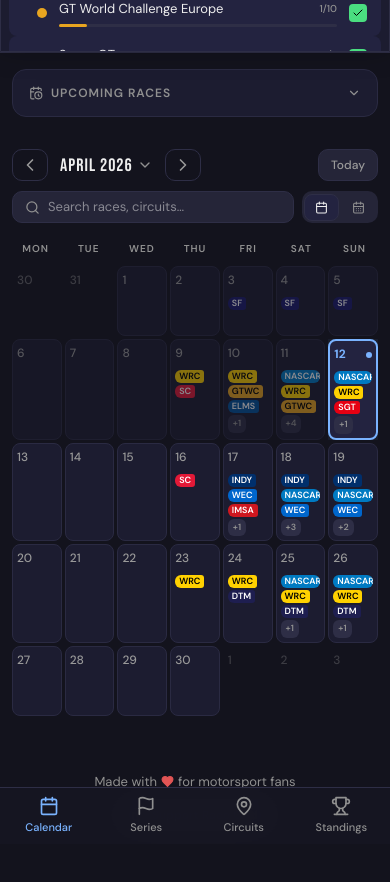
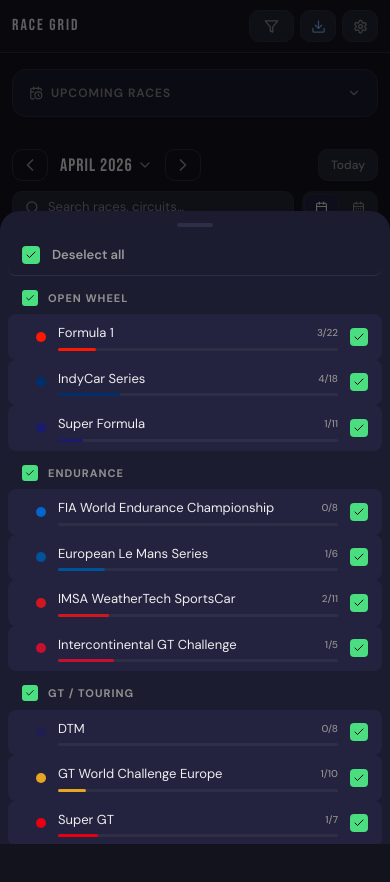
Before and after one commit to bogdankf1/race-grid, a Next.js app: page / in a window 390 px wide. Both pictures are taken after a click on the button 271 px from the left and 26 px from the top of the page. Shown: the top 882 px of the page. Built offline with nearby package versions, Linux system fonts and the light colour scheme.

Commit message:
Add detailed runbook for adding new racing series; improve notification and filter components with mobile-friendly UI enhancements

```diff
--- a/src/components/NotificationSettings.tsx
+++ b/src/components/NotificationSettings.tsx
@@ -1,6 +1,7 @@
 'use client'
 
 import { useState, useRef, useEffect } from 'react'
+import { createPortal } from 'react-dom'
 import { Bell, BellRing } from 'lucide-react'
 import { useNotifications, type LeadTime } from '@/hooks/useNotifications'
 import { ALL_SERIES } from '@/data/series-registry'
@@ -12,58 +13,48 @@ interface NotificationSettingsProps {
 
 const LEAD_OPTIONS: LeadTime[] = [15, 30, 60]
 
+function useIsMobile() {
+  const [mobile, setMobile] = useState(false)
+  useEffect(() => {
+    const mq = window.matchMedia('(max-width: 640px)')
+    setMobile(mq.matches)
+    const handler = (e: MediaQueryListEvent) => setMobile(e.matches)
+    mq.addEventListener('change', handler)
+    return () => mq.removeEventListener('change', handler)
+  }, [])
+  return mobile
+}
+
 export function NotificationSettings({ locale }: NotificationSettingsProps) {
   const { prefs, permission, enable, disable, setLeadMinutes, toggleSeries } = useNotifications()
   const [open, setOpen] = useState(false)
   const ref = useRef<HTMLDivElement>(null)
+  const panelRef = useRef<HTMLDivElement>(null)
+  const touchStartY = useRef(0)
+  const touchDelta = useRef(0)
+  const isMobile = useIsMobile()
 
   useEffect(() => {
+    if (!open || isMobile) return
     function handleClick(e: MouseEvent) {
       if (ref.current && !ref.current.contains(e.target as Node)) setOpen(false)
     }
     document.addEventListener('mousedown', handleClick)
     return () => document.removeEventListener('mousedown', handleClick)
-  }, [])
+  }, [open, isMobile])
+
+  useEffect(() => {
+    if (open && isMobile) {
+      document.body.style.overflow = 'hidden'
+      return () => { document.body.style.overflow = '' }
+    }
+  }, [open, isMobile])
 
   const isDenied = permission === 'denied'
 
+  function renderPanelContent() {
     return (
-    <div ref={ref} style={{ position: 'relative' }}>
-      <button
-        onClick={() => setOpen(!open)}
-        title={t(prefs.enabled ? 'notify.disable' : 'notify.enable', locale)}
-        className="rg-control"
-        style={{
-          width: 36,
-          borderRadius: 10,
-          background: 'var(--rg-btn-bg)',
-          border: '1px solid var(--rg-border)',
-          color: prefs.enabled ? 'var(--rg-link)' : 'var(--rg-text2)',
-          display: 'flex',
-          alignItems: 'center',
-          justifyContent: 'center',
-        }}
-      >
-        {prefs.enabled ? <BellRing style={{ width: 15, height: 15 }} /> : <Bell style={{ width: 15, height: 15 }} />}
-      </button>
-
-      {open && (
-        <div
-          className="rg-dropdown-panel"
-          style={{
-            position: 'absolute',
-            top: '100%',
-            right: 0,
-            marginTop: 8,
-            width: 280,
-            background: 'var(--rg-surface)',
-            border: '1px solid var(--rg-card-border)',
-            borderRadius: 14,
-            padding: 16,
-            zIndex: 50,
-            boxShadow: '0 8px 32px rgba(0,0,0,0.3)',
-          }}
-        >
+      <>
         <div style={{ display: 'flex', alignItems: 'center', gap: 8, marginBottom: 14 }}>
           <Bell style={{ width: 14, height: 14, color: 'var(--rg-text3)' }} />
           <span style={{ fontSize: 12, fontWeight: 600, color: 'var(--rg-text3)', textTransform: 'uppercase', letterSpacing: 1 }}>
@@ -77,7 +68,6 @@ export function NotificationSettings({ locale }: NotificationSettingsProps) {
           </p>
         ) : (
           <>
-              {/* Enable/Disable toggle */}
             <button
               onClick={() => prefs.enabled ? disable() : enable()}
               style={{
@@ -98,7 +88,6 @@ export function NotificationSettings({ locale }: NotificationSettingsProps) {
 
             {prefs.enabled && (
               <>
-                  {/* Lead time */}
                 <div style={{ marginBottom: 12 }}>
                   <div style={{ fontSize: 11, color: 'var(--rg-text3)', fontWeight: 600, marginBottom: 8 }}>
                     {t('notify.lead', locale)} {t('notify.before', locale)}
@@ -126,7 +115,6 @@ export function NotificationSettings({ locale }: NotificationSettingsProps) {
                   </div>
                 </div>
 
-                  {/* Series filter */}
                 <div>
                   <div style={{ fontSize: 11, color: 'var(--rg-text3)', fontWeight: 600, marginBottom: 8 }}>
                     {t('notify.series', locale)}
@@ -170,7 +158,109 @@ export function NotificationSettings({ locale }: NotificationSettingsProps) {
             )}
           </>
         )}
+      </>
+    )
+  }
+
+  return (
+    <div ref={ref} style={{ position: 'relative' }}>
+      <button
+        onClick={() => setOpen(!open)}
+        title={t(prefs.enabled ? 'notify.disable' : 'notify.enable', locale)}
+        className="rg-control"
+        style={{
+          width: 36,
+          borderRadius: 10,
+          background: 'var(--rg-btn-bg)',
+          border: '1px solid var(--rg-border)',
+          color: prefs.enabled ? 'var(--rg-link)' : 'var(--rg-text2)',
+          display: 'flex',
+          alignItems: 'center',
+          justifyContent: 'center',
+        }}
+      >
+        {prefs.enabled ? <BellRing style={{ width: 15, height: 15 }} /> : <Bell style={{ width: 15, height: 15 }} />}
+      </button>
+
+      {open && !isMobile && (
+        <div
+          className="rg-dropdown-panel"
+          style={{
+            position: 'absolute',
+            top: '100%',
+            right: 0,
+            marginTop: 8,
+            width: 280,
+            background: 'var(--rg-surface)',
+            border: '1px solid var(--rg-card-border)',
+            borderRadius: 14,
+            padding: 16,
+            zIndex: 50,
+            boxShadow: '0 8px 32px rgba(0,0,0,0.3)',
+          }}
+        >
+          {renderPanelContent()}
         </div>
+      )}
+
+      {open && isMobile && createPortal(
+        <div
+          onClick={() => setOpen(false)}
+          style={{
+            position: 'fixed',
+            inset: 0,
+            zIndex: 100,
+            background: 'rgba(0,0,0,0.6)',
+            display: 'flex',
+            alignItems: 'flex-end',
+            justifyContent: 'center',
+          }}
+        >
+          <div
+            ref={panelRef}
+            onClick={e => e.stopPropagation()}
+            onTouchStart={e => {
+              touchStartY.current = e.touches[0].clientY
+              touchDelta.current = 0
+            }}
+            onTouchMove={e => {
+              const delta = e.touches[0].clientY - touchStartY.current
+              touchDelta.current = delta
+              if (delta > 0 && panelRef.current) {
+                panelRef.current.style.transform = `translateY(${delta}px)`
+                panelRef.current.style.transition = 'none'
+              }
+            }}
+            onTouchEnd={() => {
+              if (!panelRef.current) return
+              if (touchDelta.current > 80) {
+                panelRef.current.style.transition = 'transform 0.2s ease'
+                panelRef.current.style.transform = 'translateY(100%)'
+                setTimeout(() => setOpen(false), 200)
+              } else {
+                panelRef.current.style.transition = 'transform 0.2s ease'
+                panelRef.current.style.transform = 'translateY(0)'
+              }
+            }}
+            style={{
+              width: '100%',
+              maxHeight: '75dvh',
+              overflowY: 'auto',
+              background: 'var(--rg-surface)',
+              borderRadius: '20px 20px 0 0',
+              padding: '0 16px 16px',
+              paddingBottom: 'max(16px, env(safe-area-inset-bottom))',
+              animation: 'rg-slide-up 0.25s ease',
+            }}
+          >
+            {/* Drag handle */}
+            <div style={{ display: 'flex', justifyContent: 'center', padding: '12px 0 8px', cursor: 'grab' }}>
+              <div style={{ width: 36, height: 4, borderRadius: 2, background: 'var(--rg-border)' }} />
+            </div>
+            {renderPanelContent()}
+          </div>
+        </div>,
+        document.body,
       )}
     </div>
   )
--- a/src/components/SeriesFilterDropdown.tsx
+++ b/src/components/SeriesFilterDropdown.tsx
@@ -1,6 +1,7 @@
 'use client'
 
 import { useState, useRef, useEffect } from 'react'
+import { createPortal } from 'react-dom'
 import { Filter, ChevronDown, Check } from 'lucide-react'
 import { ALL_SERIES } from '@/data/series-registry'
 import { t, type Locale } from '@/lib/i18n'
@@ -39,11 +40,28 @@ const GROUPS: SeriesGroup[] = [
   { labelKey: 'group.rally', ids: ['wrc'] },
 ]
 
+function useIsMobile() {
+  const [mobile, setMobile] = useState(false)
+  useEffect(() => {
+    const mq = window.matchMedia('(max-width: 640px)')
+    setMobile(mq.matches)
+    const handler = (e: MediaQueryListEvent) => setMobile(e.matches)
+    mq.addEventListener('change', handler)
+    return () => mq.removeEventListener('change', handler)
+  }, [])
+  return mobile
+}
+
 export function SeriesFilterDropdown({ selectedIds, onToggle, onSetAll, locale, showProgress = true }: SeriesFilterDropdownProps) {
   const [open, setOpen] = useState(false)
   const ref = useRef<HTMLDivElement>(null)
+  const panelRef = useRef<HTMLDivElement>(null)
+  const touchStartY = useRef(0)
+  const touchDelta = useRef(0)
+  const isMobile = useIsMobile()
 
   useEffect(() => {
+    if (!open || isMobile) return
     function handleClick(e: MouseEvent) {
       if (ref.current && !ref.current.contains(e.target as Node)) {
         setOpen(false)
@@ -51,7 +69,14 @@ export function SeriesFilterDropdown({ selectedIds, onToggle, onSetAll, locale,
     }
     document.addEventListener('mousedown', handleClick)
     return () => document.removeEventListener('mousedown', handleClick)
-  }, [])
+  }, [open, isMobile])
+
+  useEffect(() => {
+    if (open && isMobile) {
+      document.body.style.overflow = 'hidden'
+      return () => { document.body.style.overflow = '' }
+    }
+  }, [open, isMobile])
 
   const allSelected = selectedIds.length === ALL_SERIES.length
 
@@ -113,7 +138,7 @@ export function SeriesFilterDropdown({ selectedIds, onToggle, onSetAll, locale,
         <ChevronDown className="rg-btn-label" style={{ width: 13, height: 13 }} />
       </button>
 
-      {open && (
+      {open && !isMobile && (
         <div
           className="rg-dropdown-panel"
           style={{
@@ -132,6 +157,75 @@ export function SeriesFilterDropdown({ selectedIds, onToggle, onSetAll, locale,
             padding: 8,
           }}
         >
+          {renderPanelContent()}
+        </div>
+      )}
+
+      {open && isMobile && createPortal(
+        <div
+          onClick={() => setOpen(false)}
+          style={{
+            position: 'fixed',
+            inset: 0,
+            zIndex: 100,
+            background: 'rgba(0,0,0,0.6)',
+            display: 'flex',
+            alignItems: 'flex-end',
+            justifyContent: 'center',
+          }}
+        >
+          <div
+            ref={panelRef}
+            onClick={e => e.stopPropagation()}
+            onTouchStart={e => {
+              touchStartY.current = e.touches[0].clientY
+              touchDelta.current = 0
+            }}
+            onTouchMove={e => {
+              const delta = e.touches[0].clientY - touchStartY.current
+              touchDelta.current = delta
+              if (delta > 0 && panelRef.current) {
+                panelRef.current.style.transform = `translateY(${delta}px)`
+                panelRef.current.style.transition = 'none'
+              }
+            }}
+            onTouchEnd={() => {
+              if (!panelRef.current) return
+              if (touchDelta.current > 80) {
+                panelRef.current.style.transition = 'transform 0.2s ease'
+                panelRef.current.style.transform = 'translateY(100%)'
+                setTimeout(() => setOpen(false), 200)
+              } else {
+                panelRef.current.style.transition = 'transform 0.2s ease'
+                panelRef.current.style.transform = 'translateY(0)'
+              }
+            }}
+            style={{
+              width: '100%',
+              maxHeight: '75dvh',
+              overflowY: 'auto',
+              background: 'var(--rg-surface)',
+              borderRadius: '20px 20px 0 0',
+              padding: '0 8px 8px',
+              paddingBottom: 'max(8px, env(safe-area-inset-bottom))',
+              animation: 'rg-slide-up 0.25s ease',
+            }}
+          >
+            {/* Drag handle */}
+            <div style={{ display: 'flex', justifyContent: 'center', padding: '12px 0 8px', cursor: 'grab' }}>
+              <div style={{ width: 36, height: 4, borderRadius: 2, background: 'var(--rg-border)' }} />
+            </div>
+            {renderPanelContent()}
+          </div>
+        </div>,
+        document.body,
+      )}
+    </div>
+  )
+
+  function renderPanelContent() {
+    return (
+      <>
         {/* Select / Deselect all */}
         <button
           onClick={toggleAll}
@@ -266,8 +360,7 @@ export function SeriesFilterDropdown({ selectedIds, onToggle, onSetAll, locale,
             </div>
           )
         })}
-        </div>
-      )}
-    </div>
+      </>
     )
   }
+}
```
Also changed, not shown: .claude/skills/add-series/SKILL.md (added), 1 other file (tests, documents, lock files or other folders). Lines whose indentation alone changed are shown as unchanged.
